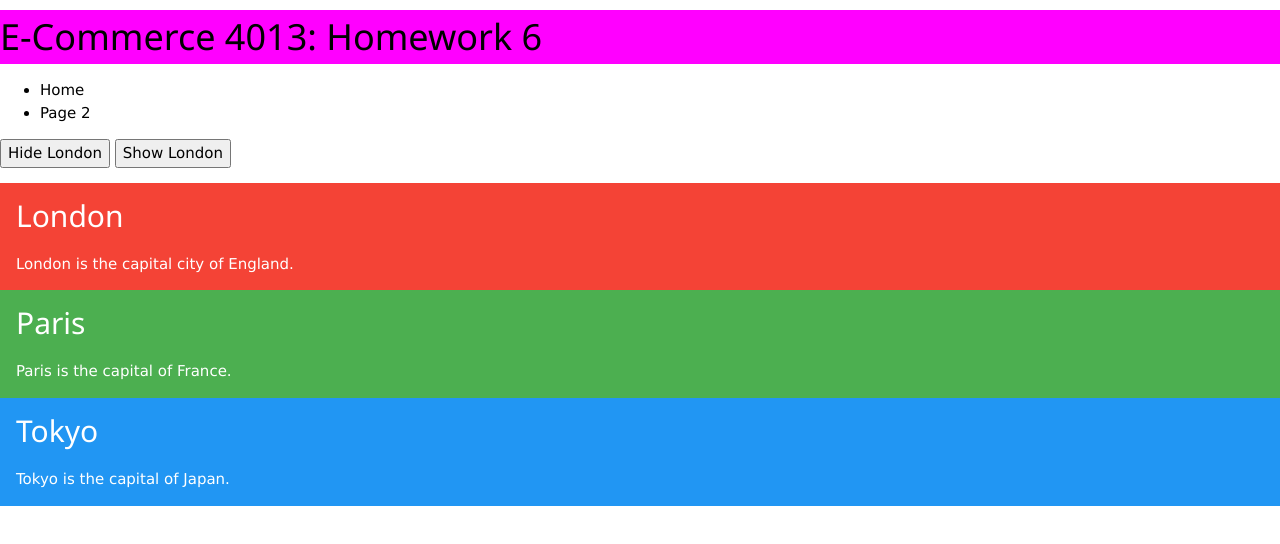
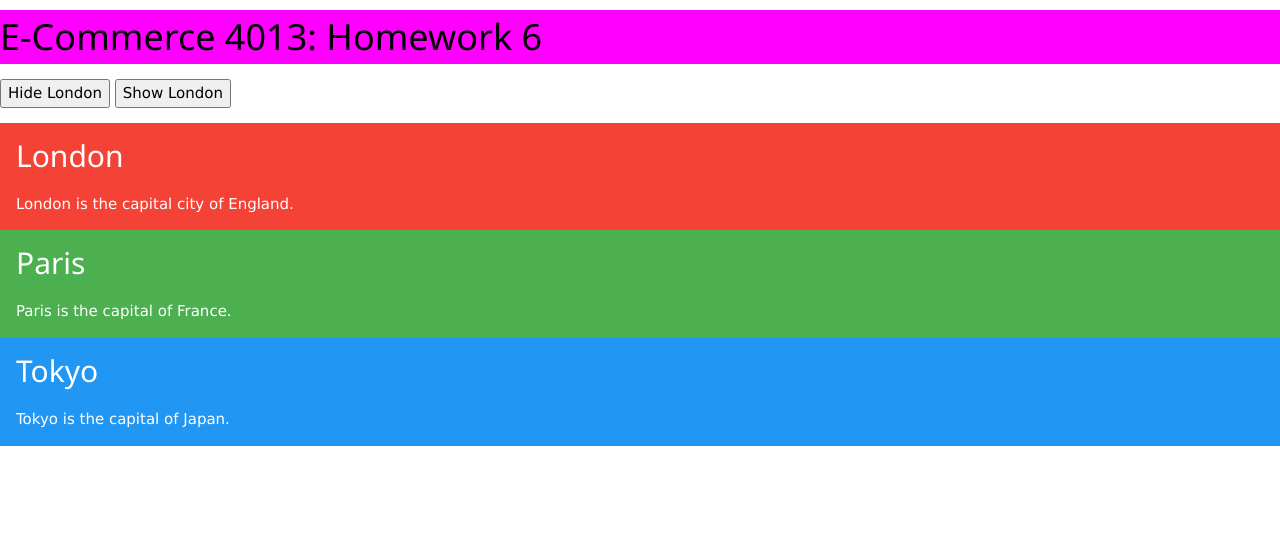
Before and after one commit to taranstauder/EChw6, a plain HTML site: page index.html in a window 1280 px wide. Drawn offline with nearby package versions, Linux system fonts and the light colour scheme.

Commit message:
Update index.html

```diff
--- a/index.html
+++ b/index.html
@@ -10,16 +10,6 @@
 <script src="https://www.w3schools.com/lib/w3.js"></script>
 <div style="background-color: fuchsia; font-family: monospace;" class="jumbotron">
 	<h1>E-Commerce 4013: Homework 6</h1>
-</div>
-	<div class="container">
-	<ul class="nav nav-tabs">
-	  <li class="nav-item">
-	    <a class="nav-link href="index.html">Home</a>
-	  </li>
-	<li class="nav-item">
-		<a class="nav-link href="page2.html">Page 2</a>
-	</li>
-	</ul>
 </div>
   </head>
   <body>
```
